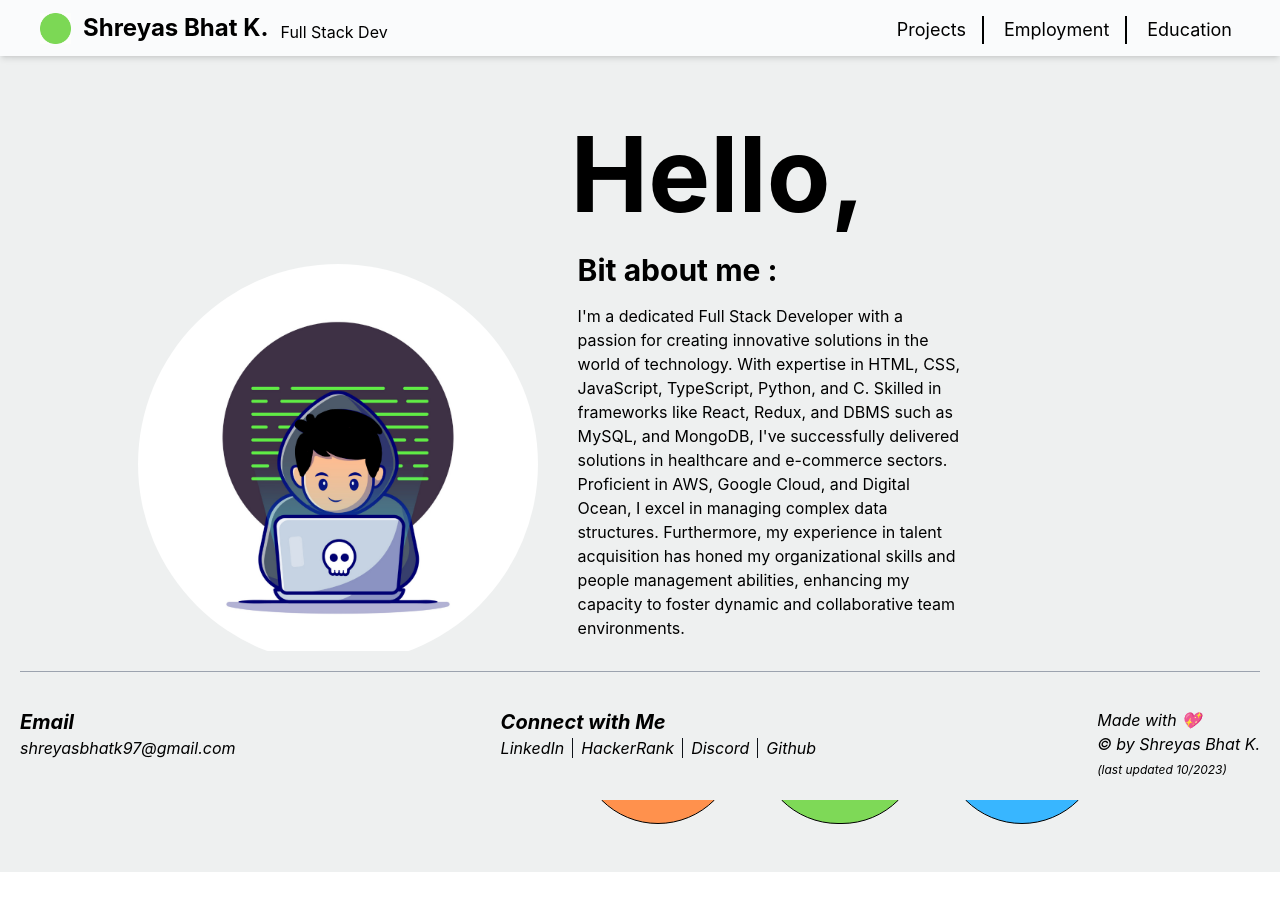
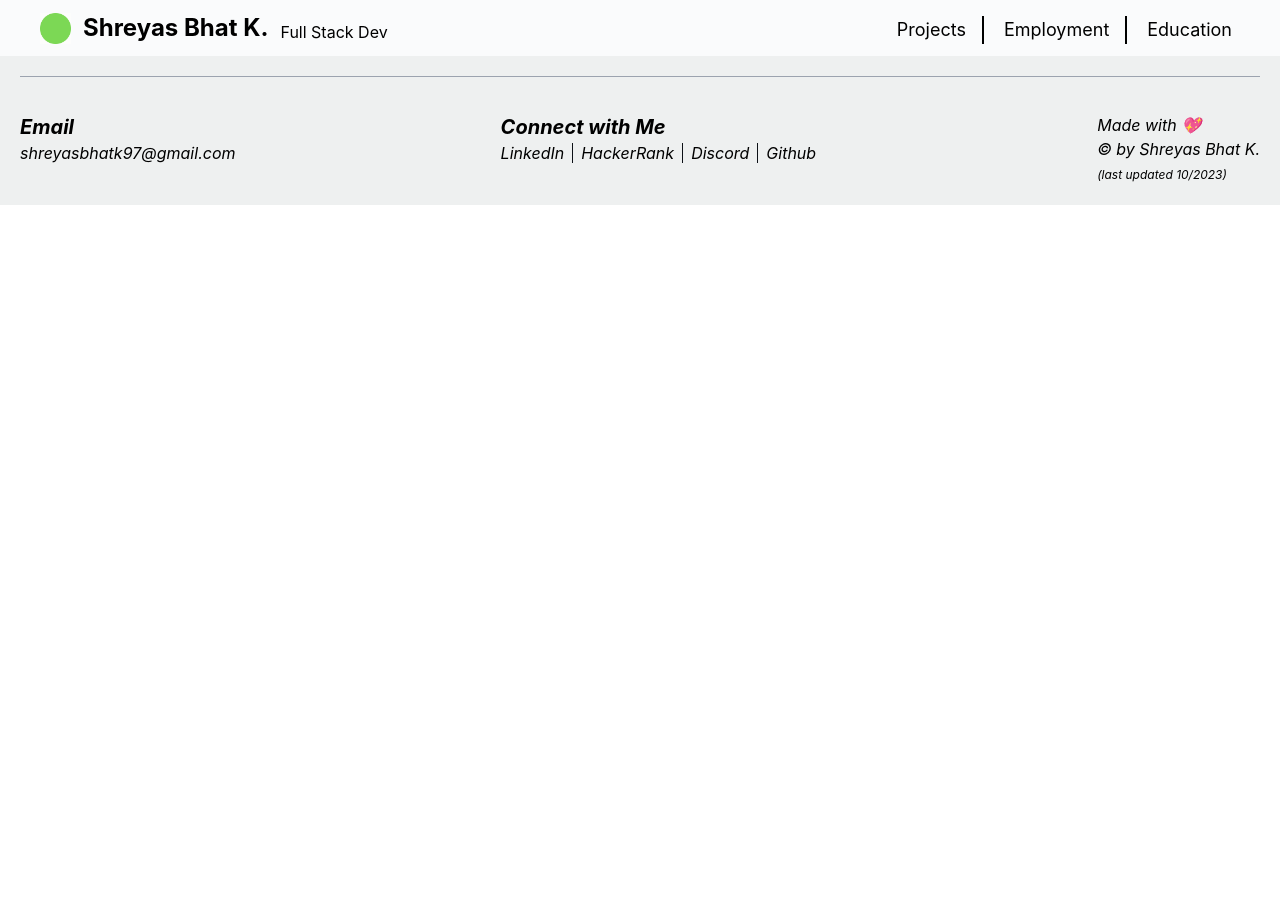
Before and after one commit to Arkanobot/portfolio-simple, a React (Create React App) app: page / in a window 1280 px wide. Shown: the top 910 px of the page. After the commit the page ends 800 px from the top, so only its background shows below. Built offline with nearby package versions, Linux system fonts and the light colour scheme.

Commit message:
changing links to match gh-pages

```diff
--- a/package.json
+++ b/package.json
@@ -2,6 +2,7 @@
   "name": "portfolio-simple",
   "version": "0.1.0",
   "private": true,
+  "homepage": "https://Arkanobot.github.io/portfolio-simple",
   "dependencies": {
     "@testing-library/jest-dom": "^5.17.0",
     "@testing-library/react": "^13.4.0",
@@ -13,6 +14,8 @@
     "web-vitals": "^2.1.4"
   },
   "scripts": {
+    "predeploy": "npm run build",
+    "deploy": "gh-pages -d build",
     "start": "react-scripts start",
     "build": "react-scripts build",
     "test": "react-scripts test",
@@ -38,6 +41,7 @@
   },
   "devDependencies": {
     "autoprefixer": "^10.4.16",
+    "gh-pages": "^6.0.0",
     "postcss": "^8.4.31",
     "tailwindcss": "^3.3.3"
   }
--- a/src/App.js
+++ b/src/App.js
@@ -13,10 +13,10 @@ function App() {
       <BrowserRouter>
         <Header />
         <Routes>
-          <Route path="/" element={<HomePage />} />
-          <Route path="/Projects" element={<Projects />} />
-          <Route path="/Employment" element={<Employment />} />
-          <Route path="/Education" element={<Education />} />
+          <Route path="portfolio-simple/" element={<HomePage />} />
+          <Route path="portfolio-simple/Projects" element={<Projects />} />
+          <Route path="portfolio-simple/Employment" element={<Employment />} />
+          <Route path="portfolio-simple/Education" element={<Education />} />
         </Routes>
         <Footer />
       </BrowserRouter>
--- a/src/components/Header.jsx
+++ b/src/components/Header.jsx
@@ -69,13 +69,13 @@ function Header() {
             } `}
           >
             <li className="px-2 md:px-4 md:border-r-2 border-solid dark:border-white border-black transition duration-100 hover:scale-110">
-              <Link to="Projects">Projects</Link>
+              <Link to="portfolio-simple/Projects">Projects</Link>
             </li>
             <li className="px-2 md:px-4 md:border-r-2 border-solid dark:border-white border-black transition duration-100 hover:scale-110">
-              <Link to="Employment">Employment</Link>
+              <Link to="portfolio-simple/Employment">Employment</Link>
             </li>
             <li className="px-2 md:pl-4 transition duration-100 hover:scale-110">
-              <Link to="Education">Education</Link>
+              <Link to="portfolio-simple/Education">Education</Link>
             </li>
           </ul>
         </div>
--- a/src/components/HomePage.jsx
+++ b/src/components/HomePage.jsx
@@ -28,17 +28,17 @@ function HomePage() {
           </p>
         </div>
         <div className="flex flex-wrap md:flex-nowrap justify-center">
-          <Link to="/Projects">
+          <Link to="portfolio-simple/Projects">
             <div className="mx-2 md:mx-5 my-2 lg:mx-0 min-h-[105px] md:min-h-[160px] xl:min-h-[20vh] p-2 min-w-[105px] md:min-w-[160px] lg:min-w-[160px] xl:min-w-[20vh] dark:bg-white hover:dark:bg-[#010409] hover:dark:text-[#fafbfc] hover:border-solid hover:border hover:dark:border-white bg-[#FF914D] border border-solid border-black hover:bg-[#eef0f0] hover:border-[#FF914D] hover:text-[#FF914D] rounded-full flex place-content-center justify-center text-black transition duration-100 hover:scale-110 hover:animate-wiggle">
               <p className="self-center md:font-bold md:text-2xl">Projects</p>
             </div>
           </Link>
-          <Link to="/Employment">
+          <Link to="portfolio-simple/Employment">
             <div className="mx-2 md:mx-5 my-2 min-h-[105px] md:min-h-[160px] xl:min-h-[20vh] p-2 lg:min-w-[160px] xl:min-w-[20vh] dark:bg-white hover:dark:bg-[#010409] hover:dark:text-[#fafbfc] hover:border-solid hover:border hover:dark:border-white bg-[#7ED957] border border-solid border-black hover:bg-[#eef0f0] hover:border-[#7ED957] hover:text-[#7ED957] rounded-full flex place-content-center justify-center text-black transition duration-100 hover:scale-110 hover:animate-wiggle">
               <p className="self-center md:font-bold md:text-2xl">Employment</p>
             </div>
           </Link>
-          <Link to="/Education">
+          <Link to="portfolio-simple/Education">
             <div className="mx-2 lg:mx-0 my-2 min-h-[105px] md:min-h-[160px] xl:min-h-[20vh] p-2 min-w-[105px] md:min-w-[160px] lg:min-w-[160px] xl:min-w-[20vh] dark:bg-white hover:dark:bg-[#010409] hover:dark:text-[#fafbfc] hover:border-solid hover:border hover:dark:border-white bg-[#38B6FF] border border-solid border-black hover:bg-[#eef0f0] hover:border-[#38B6FF] hover:text-[#38B6FF] rounded-full flex place-content-center justify-center text-black transition duration-100 hover:scale-110 hover:animate-wiggle">
               <p className="self-center md:font-bold md:text-2xl">Education</p>
             </div>
```
Also changed, not shown: 1 other file (tests, documents, lock files or other folders).
